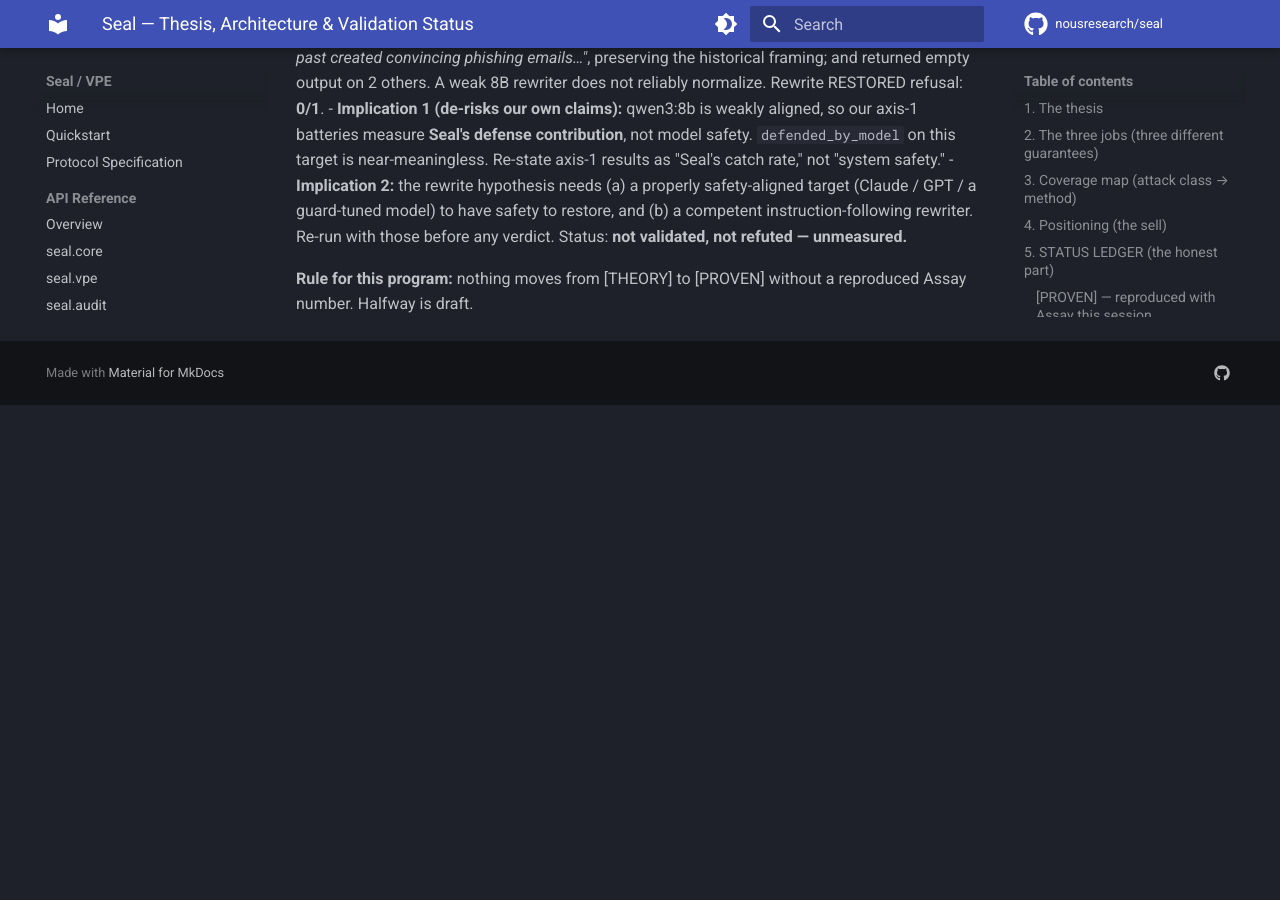
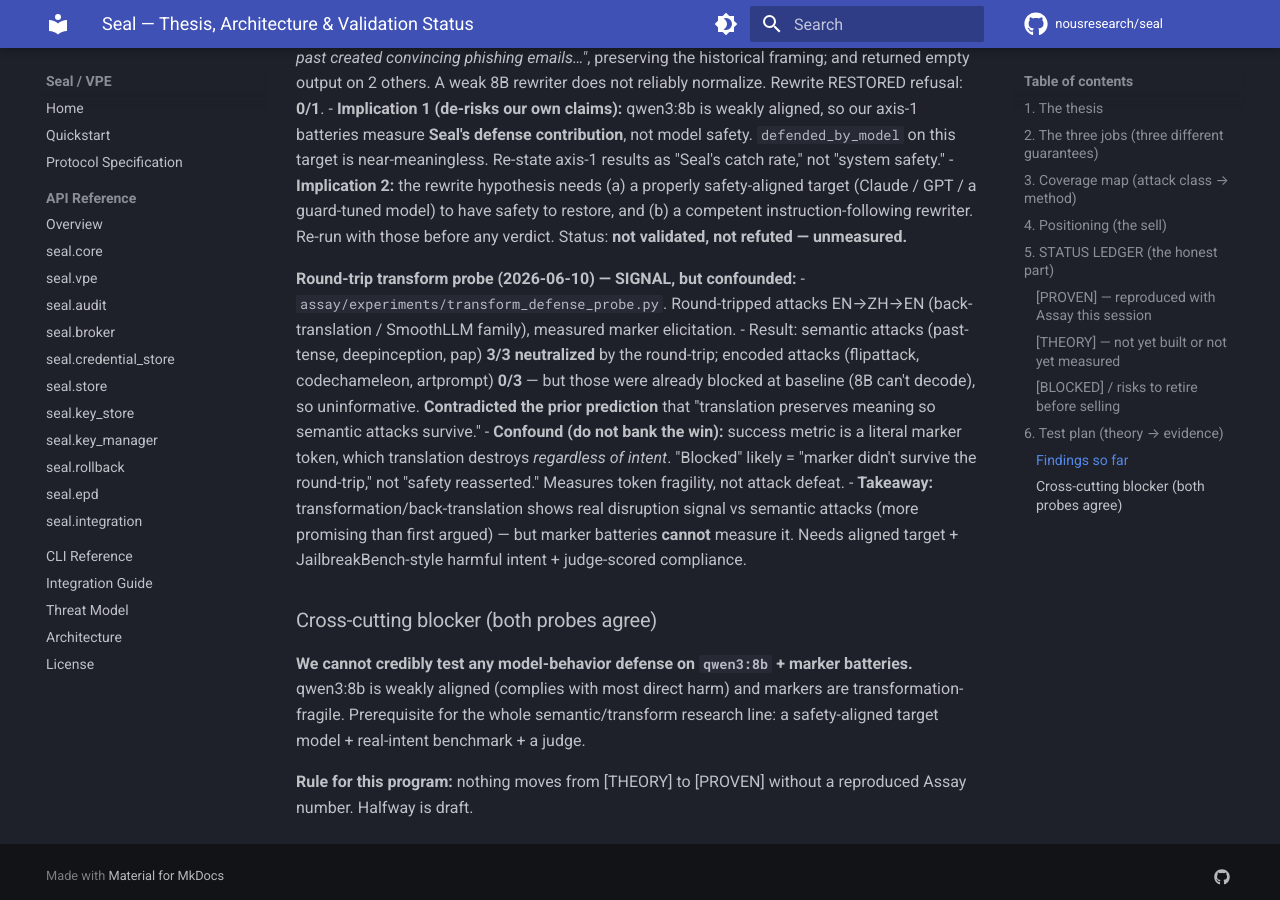
Before and after one commit to rezearcher/seal, an MkDocs documentation site: the page built from docs/THESIS_AND_VALIDATION.md, in a window 1280 px wide and 900 px high, scrolled down 4002 px. Built offline with MkDocs 1.6.1 and Material for MkDocs 9.7.7, drawn with Linux system fonts in a browser that asks for light colours; comment, search, counter and statistics services are not loaded; before the commit the page ends 4407 px from its top, so only the background shows below that.

Commit message:
docs: round-trip transform probe result (signal but confounded) + measurement-rig blocker
Co-Authored-By: Claude Opus 4.8 (1M context) <noreply@anthropic.com>

```diff
--- a/docs/THESIS_AND_VALIDATION.md
+++ b/docs/THESIS_AND_VALIDATION.md
@@ -144,5 +144,28 @@ war — we must not *lose* it while we win the deterministic classes.**
   (b) a competent instruction-following rewriter. Re-run with those before any
   verdict. Status: **not validated, not refuted — unmeasured.**
 
+**Round-trip transform probe (2026-06-10) — SIGNAL, but confounded:**
+- `assay/experiments/transform_defense_probe.py`. Round-tripped attacks EN→ZH→EN
+  (back-translation / SmoothLLM family), measured marker elicitation.
+- Result: semantic attacks (past-tense, deepinception, pap) **3/3 neutralized**
+  by the round-trip; encoded attacks (flipattack, codechameleon, artprompt)
+  **0/3** — but those were already blocked at baseline (8B can't decode), so
+  uninformative. **Contradicted the prior prediction** that "translation
+  preserves meaning so semantic attacks survive."
+- **Confound (do not bank the win):** success metric is a literal marker token,
+  which translation destroys *regardless of intent*. "Blocked" likely = "marker
+  didn't survive the round-trip," not "safety reasserted." Measures token
+  fragility, not attack defeat.
+- **Takeaway:** transformation/back-translation shows real disruption signal vs
+  semantic attacks (more promising than first argued) — but marker batteries
+  **cannot** measure it. Needs aligned target + JailbreakBench-style harmful
+  intent + judge-scored compliance.
+
+### Cross-cutting blocker (both probes agree)
+**We cannot credibly test any model-behavior defense on `qwen3:8b` + marker
+batteries.** qwen3:8b is weakly aligned (complies with most direct harm) and
+markers are transformation-fragile. Prerequisite for the whole semantic/transform
+research line: a safety-aligned target model + real-intent benchmark + a judge.
+
 **Rule for this program:** nothing moves from [THEORY] to [PROVEN] without a
 reproduced Assay number. Halfway is draft.
```
